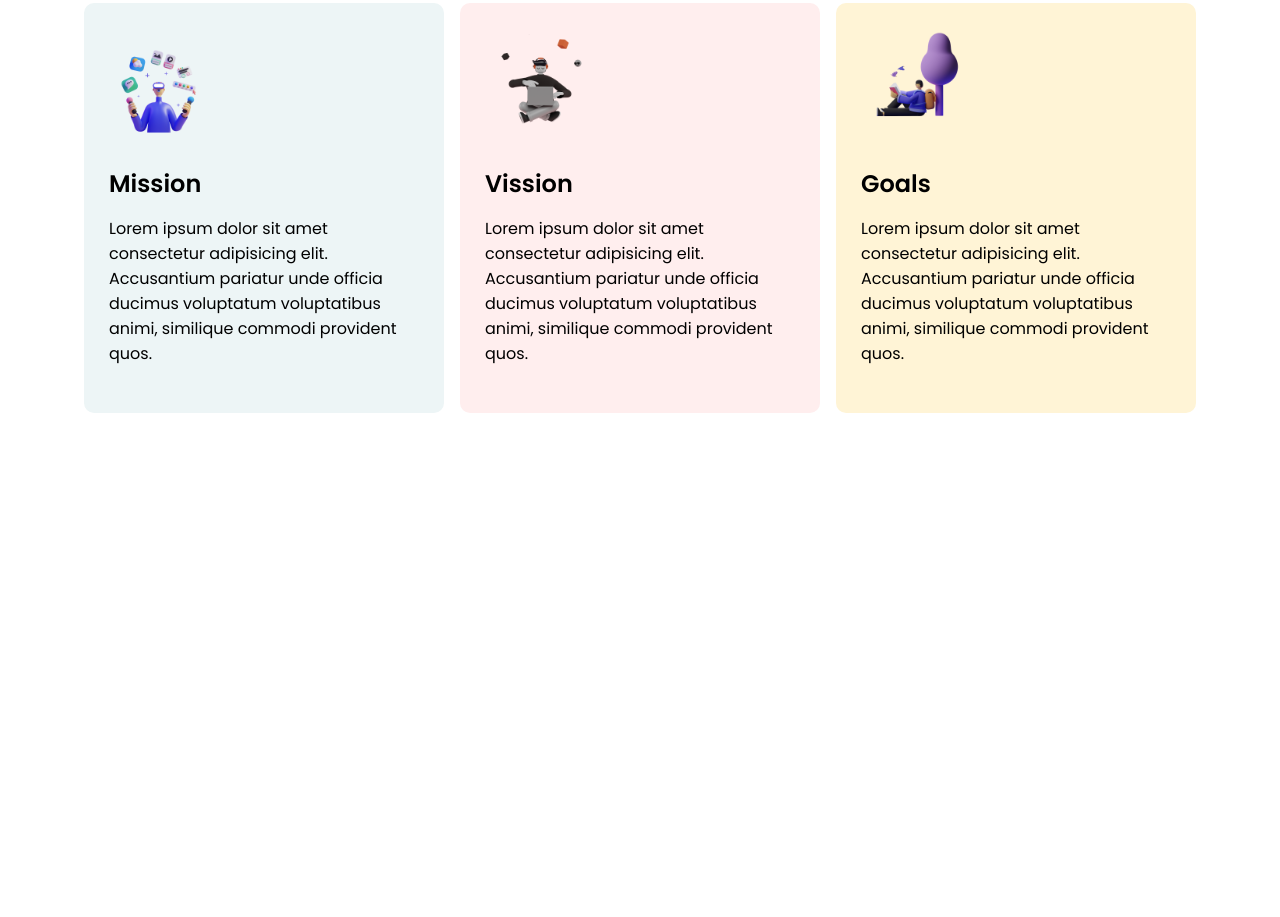
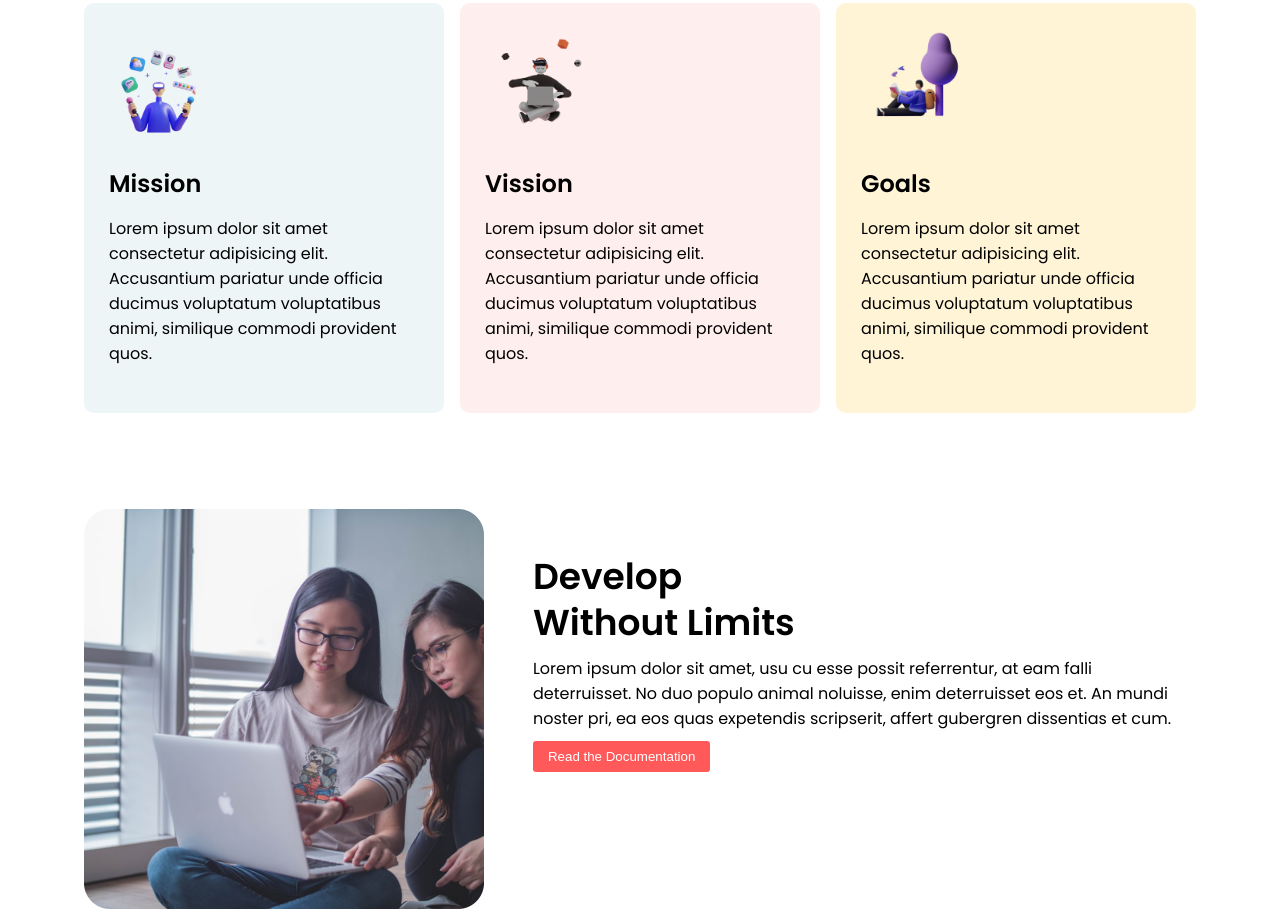
Before and after one commit to faisalantu/portfolio-template, a plain HTML site: page index.html in a window 1280 px wide. Shown: the part 624-1541 px from the top of the page. Before the commit the page ends 1065 px from the top, so only its background shows below. Drawn offline with Linux system fonts and the light colour scheme.

Commit message:
🍎  section-3 complete

```diff
--- a/index.html
+++ b/index.html
@@ -55,7 +55,10 @@
                 <div id="missionCardSection" class="flex">
                     <div id="missionCard-1">
                         <div class="missionCardImage">
-                            <img src="./images/illustrators/illustrator-1.png" alt="person playing with vr">
+                            <img
+                                src="./images/illustrators/illustrator-1.png"
+                                alt="person playing with vr"
+                            />
                         </div>
                         <div class="missionCardBottom">
                             <h2>Mission</h2>
@@ -69,7 +72,10 @@
                     </div>
                     <div id="missionCard-2">
                         <div class="missionCardImage">
-                            <img src="./images/illustrators/illustrator-2.png" alt="person playing with vr">
+                            <img
+                                src="./images/illustrators/illustrator-2.png"
+                                alt="person playing with vr"
+                            />
                         </div>
                         <div class="missionCardBottom">
                             <h2>Vission</h2>
@@ -83,7 +89,10 @@
                     </div>
                     <div id="missionCard-3">
                         <div class="missionCardImage">
-                            <img src="./images/illustrators/illustrator-3.png" alt="person playing with vr">
+                            <img
+                                src="./images/illustrators/illustrator-3.png"
+                                alt="person playing with vr"
+                            />
                         </div>
                         <div class="missionCardBottom">
                             <h2>Goals</h2>
@@ -98,7 +107,34 @@
                 </div>
             </div>
             <div id="section-3">
-
+                <div class="flex">
+                    <div class="one-3-container">
+                        <div id="section-3-image">
+                            <img
+                                src="./images/pictures/coding.png"
+                                alt="person using laptop"
+                            />
+                        </div>
+                    </div>
+                    <div class="two-3-container">
+                        <div id="section-3-moto">
+                            <h1>
+                                Develop <br />
+                                Without Limits
+                            </h1>
+                            <p>
+                                Lorem ipsum dolor sit amet, usu cu esse possit
+                                referrentur, at eam falli deterruisset. No duo
+                                populo animal noluisse, enim deterruisset eos
+                                et. An mundi noster pri, ea eos quas expetendis
+                                scripserit, affert gubergren dissentias et cum.
+                            </p>
+                            <button class="button">
+                                Read the Documentation
+                            </button>
+                        </div>
+                    </div>
+                </div>
             </div>
         </div>
     </body>
--- a/style.css
+++ b/style.css
@@ -163,3 +163,30 @@ p{
     font-size: 24px;
     padding-bottom: 20px;
 }
+
+
+/* section 3 */
+#section-3{
+    margin-top: 80px;
+}
+#section-3-image{
+    height: 400px;
+    width: 400px;
+    overflow: hidden;
+}
+#section-3-image img{
+    height: 100%;
+    width: 100%;
+}
+
+#section-3-moto{
+    margin-top: 25px;
+    padding: 20px;
+}
+
+#section-3-moto h1{
+    font-weight: bold;
+    font-size: 36px;
+    line-height: 46px;
+    padding-bottom: 10px;
+}
```
